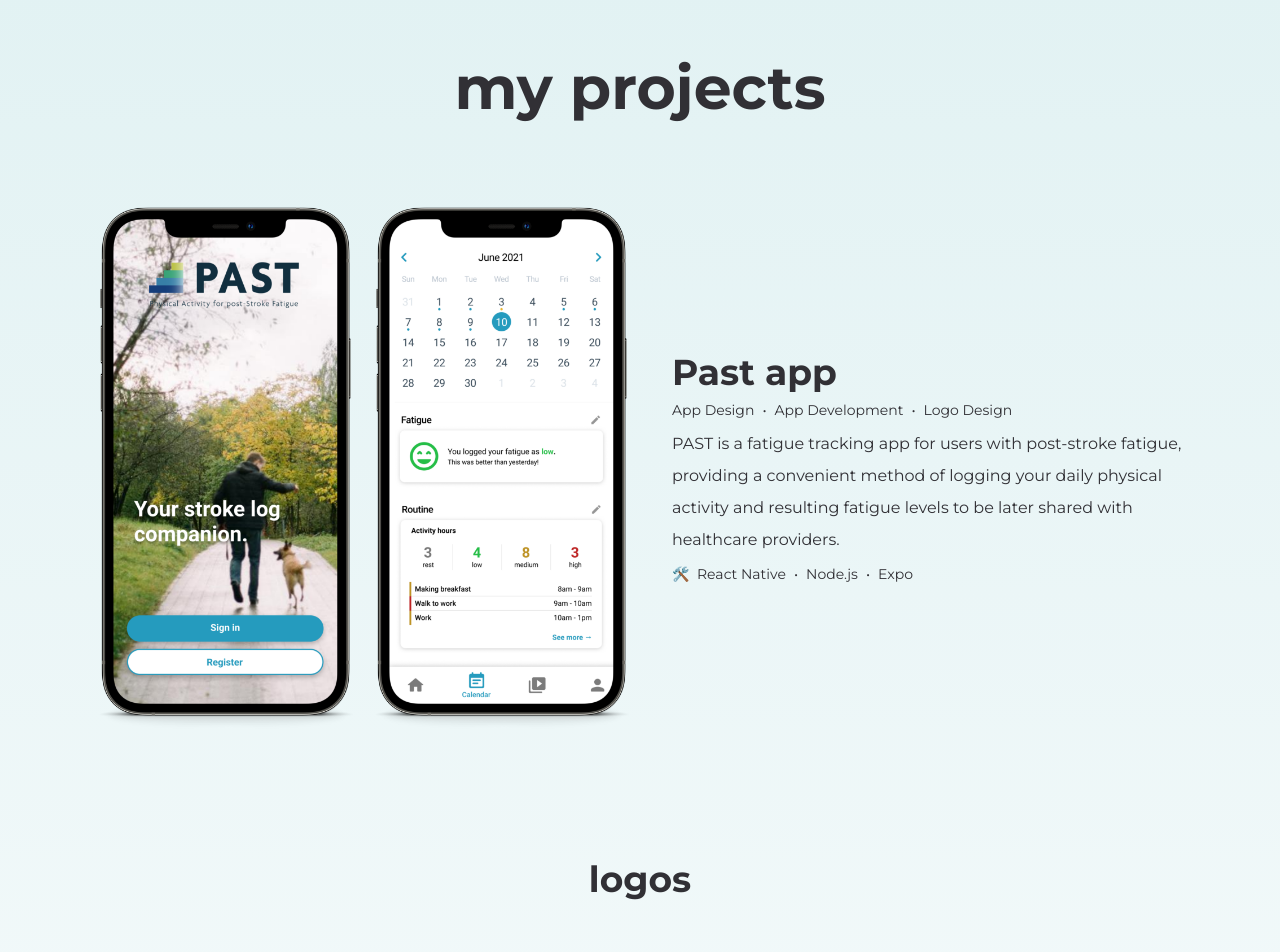
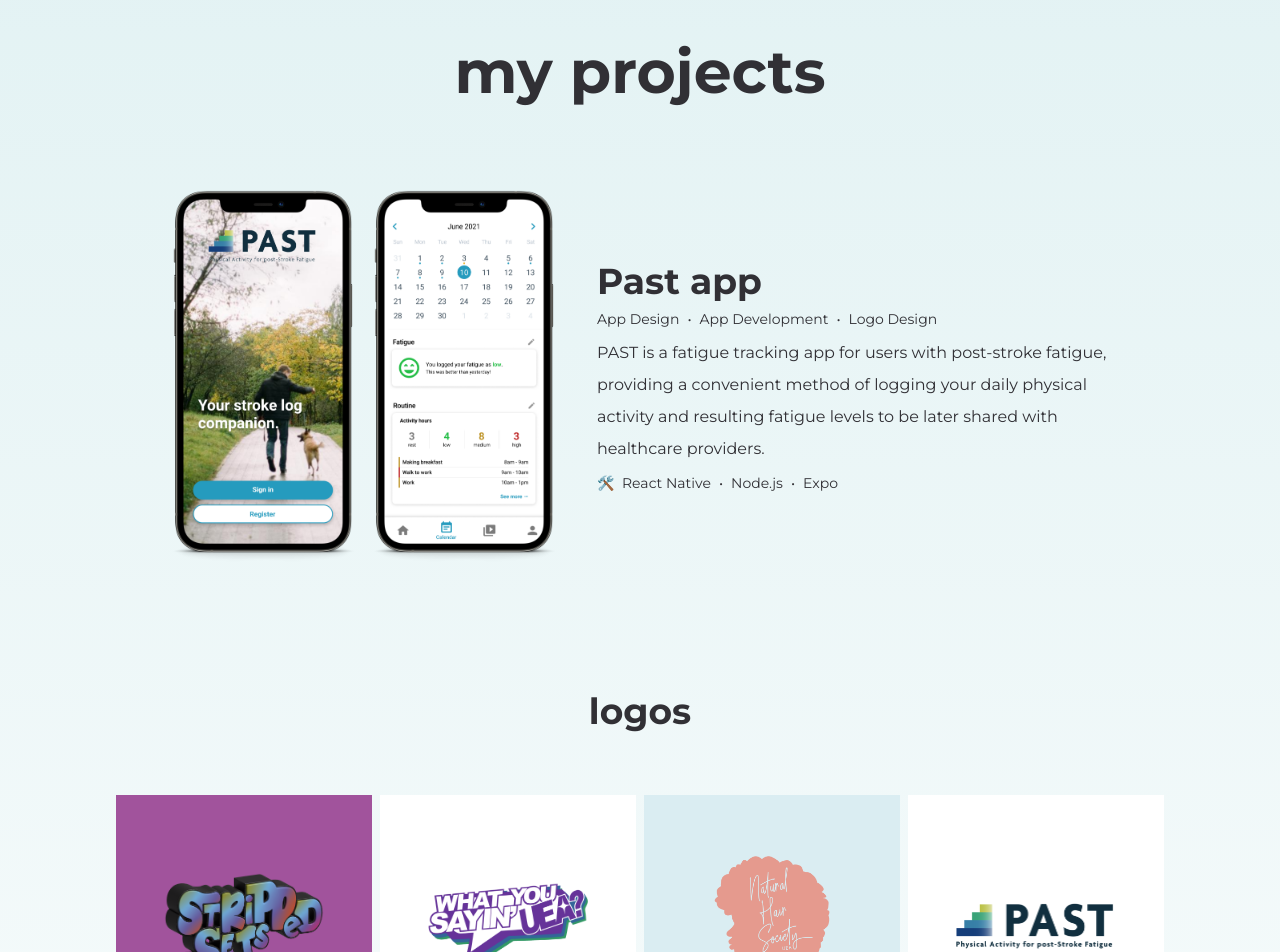
Before and after one commit to nayuba/natalieayuba.github.io, a Next.js app: page / in a window 1280 px wide. Shown: the part 1340-2292 px from the top of the page. Built offline with nearby package versions, Linux system fonts and the light colour scheme.

Commit message:
More changes

```diff
--- a/components/LogoImage.tsx
+++ b/components/LogoImage.tsx
@@ -2,8 +2,8 @@
 import React, { FC } from "react";
 
 const LogoImage: FC<{src: string; alt: string, bgColor: string}> = ({src, alt, bgColor}) => (
-  <div className={`flex items-center justify-center w-72 h-72 ${bgColor}`}>
-    <Image src={src} alt={alt} width="200" height="0"/>
+  <div className={`flex items-center justify-center relative w-64 h-64 p-12 ${bgColor}`}>
+    <Image src={src} alt={alt} width={200} height={0} />
   </div>
 );
 
--- a/components/Nav.tsx
+++ b/components/Nav.tsx
@@ -1,5 +1,5 @@
 import Image from "next/image";
-import React, { FC } from "react";
+import React, { FC, useEffect } from "react";
 import { FaBars, FaTimes } from "react-icons/fa";
 import SocialMediaNav from "./SocialMediaNav";
 import useHamToggle from "../hooks/useHamToggle";
@@ -24,6 +24,12 @@
 
 export const Nav: FC = () => {
   const { isMenuOpen, setIsMenuOpen } = useHamToggle();
+
+  useEffect(() => {
+    isMenuOpen
+      ? (document.documentElement.style.overflow = "hidden")
+      : (document.documentElement.style.overflow = "unset");
+  }, [isMenuOpen]);
 
   return (
     <nav>
@@ -51,7 +57,7 @@
         <ul
           className={`${
             isMenuOpen ? "left-0" : "left-[-100%]"
-          } transition-[left] w-screen bg-secondary text-dark-grey font-semibold duration-500 fixed flex flex-col h-screen justify-center items-center gap-16 text-3xl lowercase`}
+          } transition-[left] w-screen bg-primary text-dark-grey font-semibold duration-500 fixed flex flex-col h-screen justify-center items-center gap-14 text-2xl lowercase`}
         >
           {navLinks.map((navLink) => (
             <li key={navLink.title}>
@@ -64,7 +70,6 @@
               </a>
             </li>
           ))}
-          {/* not showing large font size */}
           <SocialMediaNav large />
         </ul>
         <button
--- a/components/Project.tsx
+++ b/components/Project.tsx
@@ -1,12 +1,13 @@
 import React, { FC } from "react";
 import { BodyText, H3, SecondaryText } from "./Text";
+import Image from "next/image";
 
 export interface ProjectProps {
   title: string;
   description: string;
   categories: string[];
   technologies: string[];
-  images: JSX.Element;
+  images: string[][];
   order: string;
 }
 
@@ -34,8 +35,19 @@
     </div>
   );
 
-  const figures = () => (
-    <div className="flex gap-4 justify-center flex-wrap">{images}</div>
+  const mockups = () => (
+    <div className="flex gap-4">
+      {images.map(([src, alt]) => (
+        <div key={src}>
+          <Image
+            src={src}
+            width={images.length === 1 ? "400" : "185"}
+            height="0"
+            alt={alt}
+          />
+        </div>
+      ))}
+    </div>
   );
 
   function separateList(list: string[]) {
@@ -50,18 +62,13 @@
   }
 
   return (
-    <div className="flex gap-10 py-16 flex-wrap justify-center">
-      {order === "left" ? (
-        <>
-          {text()}
-          {figures()}
-        </>
-      ) : (
-        <>
-          {figures()}
-          {text()}
-        </>
-      )}
+    <div
+      className={`${
+        order === "right" ? "flex-row-reverse " : ""
+      }flex gap-10 py-16 flex-wrap justify-center`}
+    >
+      {text()}
+      {mockups()}
     </div>
   );
 };
--- a/components/ScrollToTopButton.tsx
+++ b/components/ScrollToTopButton.tsx
@@ -1,11 +1,35 @@
-import React, { FC } from "react";
+import React, { FC, useEffect, useState } from "react";
 import { FaChevronUp } from "react-icons/fa";
 
-const ScrollToTopButton: FC = () => (
-  // add detect scroll position hook here
-  <a href="#" title="Scroll to top" className="fixed bottom-6 right-6 rounded-full text-2xl text-white bg-secondary p-3 drop-shadow-deep hover:translate-y-[-2px] duration:300 ease-icon-in-out hidden lg:block">
-    <FaChevronUp />
-  </a>
-);
+const ScrollToTopButton: FC = () => {
+  const [visible, setVisible] = useState(false);
+
+  const scrollToTop = () => {
+    window.scrollTo({
+      top: 0,
+      behavior: "smooth",
+    });
+  };
+
+  const toggleVisible = () => {
+    window.scrollY > 400 ? setVisible(true) : setVisible(false);
+  };
+
+  useEffect(() => {
+    window.addEventListener("scroll", toggleVisible);
+  }, []);
+
+  return (
+    <button
+      title="Scroll to top"
+      onClick={scrollToTop}
+      className={`${
+        visible ? "lg:block" : "lg:hidden"
+      } fixed bottom-6 right-6 rounded-full text-2xl text-white bg-secondary p-3 drop-shadow-deep hover:translate-y-[-2px] duration:300 ease-icon-in-out hidden`}
+    >
+      <FaChevronUp />
+    </button>
+  );
+};
 
 export default ScrollToTopButton;
--- a/pages/index.tsx
+++ b/pages/index.tsx
@@ -1,17 +1,12 @@
 import LogoImage from "@/components/LogoImage";
 import Project from "@/components/Project";
 import SocialMediaNav from "@/components/SocialMediaNav";
-import {
-  BodyText,
-  H1,
-  H2,
-  H3,
-  SecondaryText,
-} from "@/components/Text";
+import { BodyText, H1, H2, H3, SecondaryText } from "@/components/Text";
 import Head from "next/head";
 import Image from "next/image";
 import ScrollToTopButton from "@/components/ScrollToTopButton";
 import { Nav } from "@/components/Nav";
+import Link from "next/link";
 
 export default function Home() {
   return (
@@ -25,8 +20,8 @@
       <header className="bg-primary flex flex-col items-center fixed top-0 left-0 right-0 z-[1] drop ">
         <div className="h-[80px] flex justify-between px-6 md:px-10 items-center w-screen">
           <SocialMediaNav className="hidden lg:block" />
-          <a
-            href="#"
+          <Link
+            href="/"
             className="lg:absolute lg:left-[50%] lg:translate-x-[-50%]"
           >
             <Image
@@ -35,14 +30,14 @@
               height="50"
               alt="A little animated self-portrait!"
             />
-          </a>
+          </Link>
           <Nav />
         </div>
       </header>
       <div className="bg-gradient-to-b from-primary to-white">
         <main className="px-6 md:px-10 flex flex-col items-center">
           {/* Banner */}
-          <section className="w-full flex flex-wrap lg:flex-nowrap justify-between items-center gap-10 pb-16 pt-[110px]">
+          <section className="w-full flex flex-wrap lg:flex-nowrap justify-between items-center gap-10 pb-14 pt-[110px]">
             <div className="flex flex-col gap-4 lowercase md:flex-none">
               <H1 text="Hi, I'm Natalie!" />
               <H3
@@ -65,7 +60,7 @@
 
           {/* About */}
           <section
-            className="flex flex-col justify-center items-center pb-16 pt-[110px]"
+            className="flex flex-col justify-center items-center pb-14 pt-[110px]"
             id="about"
           >
             <H2 text="About Me" />
@@ -83,7 +78,7 @@
           {/* Projects */}
           <section
             id="projects"
-            className="flex flex-col items-center pb-16 pt-[110px]"
+            className="flex flex-col items-center pb-14 pt-[110px]"
           >
             <H2 text="My Projects" />
             <Project
@@ -94,19 +89,10 @@
               physical activity and resulting fatigue levels to be later
               shared with healthcare providers."
               technologies={["React Native", "Node.js", "Expo"]}
-              images={
-                <>
-                  {["/past-login.png", "/past-calendar.png"].map((src) => (
-                    <Image
-                      key={src}
-                      src={src}
-                      width="260"
-                      height="0"
-                      alt="Past app mockup"
-                    />
-                  ))}
-                </>
-              }
+              images={[
+                ["/past-login.png", "Past app mockup"],
+                ["/past-calendar.png", "Past app mockup"],
+              ]}
               order="right"
             />
             <div className="flex flex-col items-center py-16">
```
